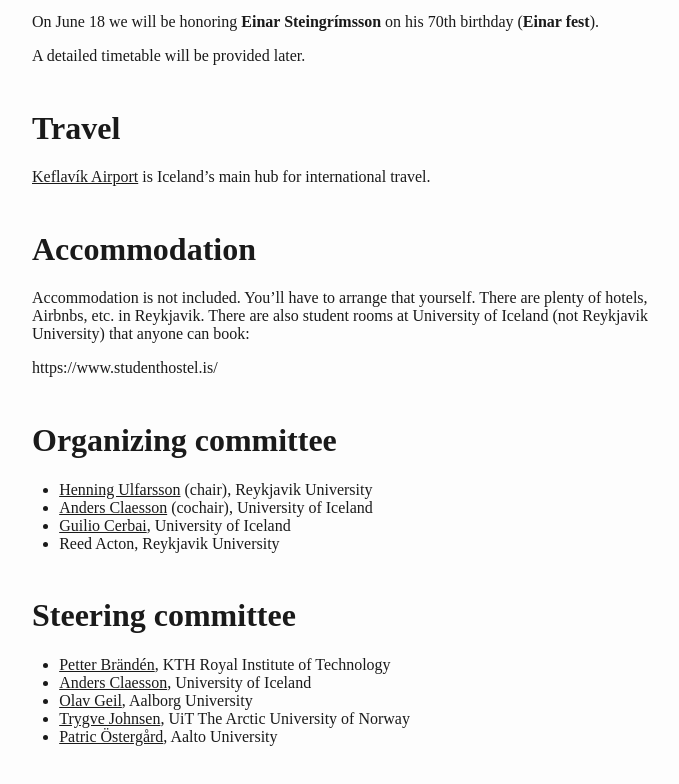
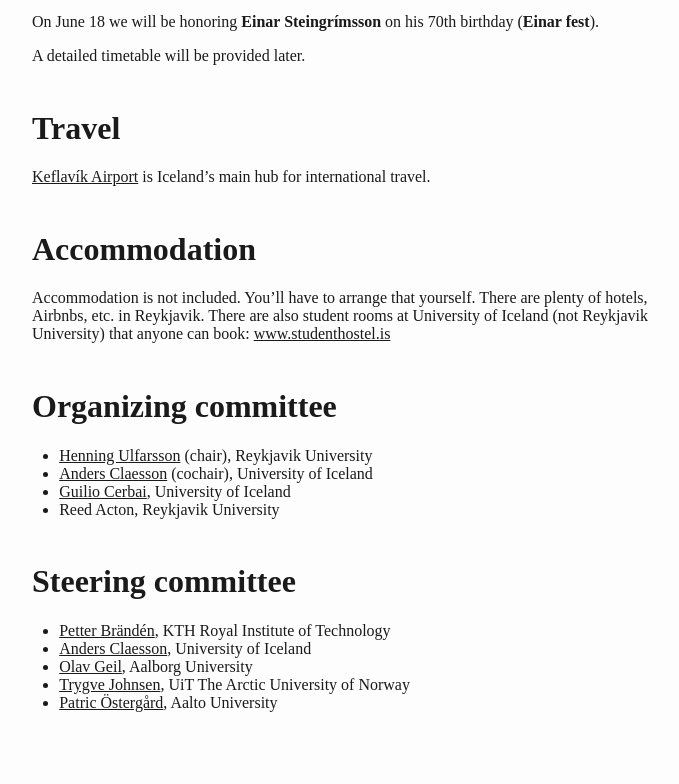
Before and after one commit to norcom2025/norcom2025.github.io, a plain HTML site: page index.html in a window 1280 px wide. Shown: the part 2079-2863 px from the top of the page, without its empty margins (283-962 px from the left). Drawn offline with Linux system fonts and the light colour scheme.

Commit message:
modified: index.html index.md

```diff
--- a/index.html
+++ b/index.html
@@ -241,8 +241,8 @@
 <p>Accommodation is not included. You’ll have to arrange that yourself.
 There are plenty of hotels, Airbnbs, etc. in Reykjavik. There are also
 student rooms at University of Iceland (not Reykjavik University) that
-anyone can book:</p>
-<p>https://www.studenthostel.is/</p>
+anyone can book: <a
+href="https://www.studenthostel.is/">www.studenthostel.is</a></p>
 <h1 id="organizing-committee">Organizing committee</h1>
 <ul>
 <li><a
```
Also changed, not shown: 1 other file.
